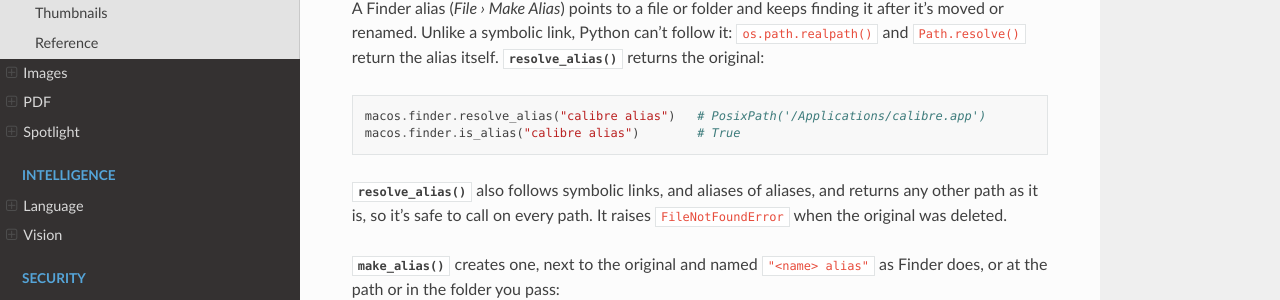
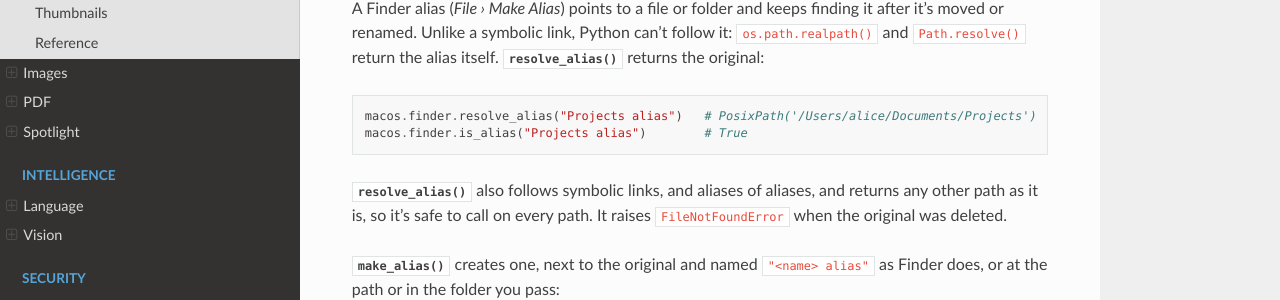
Before and after one commit to JeanExtreme002/macOS, a Sphinx documentation site: the page built from docs/finder.md, in a window 1280 px wide and 900 px high, scrolled down 854 px. Shown: the part 151-451 px from the top of the window. Built offline with Sphinx 7.4.7 and the Read the Docs theme 3.1.0, drawn with Linux system fonts in a browser that asks for light colours; comment, search, counter and statistics services are not loaded.

Commit message:
docs(finder): use a folder alias in the examples

````diff
--- a/docs/finder.md
+++ b/docs/finder.md
@@ -47,8 +47,8 @@ follow it: `os.path.realpath()` and `Path.resolve()` return the alias itself.
 {func}`~macos.finder.resolve_alias` returns the original:
 
 ```python
-macos.finder.resolve_alias("calibre alias")   # PosixPath('/Applications/calibre.app')
-macos.finder.is_alias("calibre alias")        # True
+macos.finder.resolve_alias("Projects alias")   # PosixPath('/Users/alice/Documents/Projects')
+macos.finder.is_alias("Projects alias")        # True
 ```
 
 {func}`~macos.finder.resolve_alias` also follows symbolic links, and aliases
````
Also changed, not shown: 1 other file.
